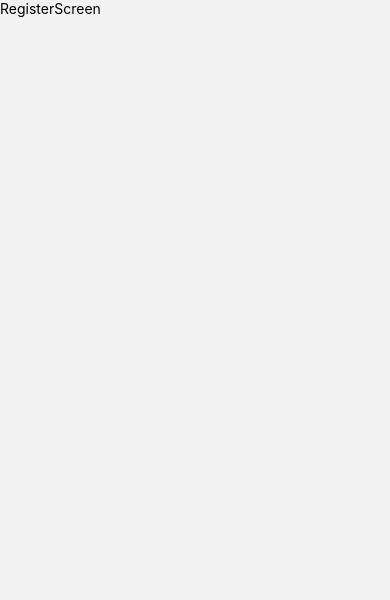
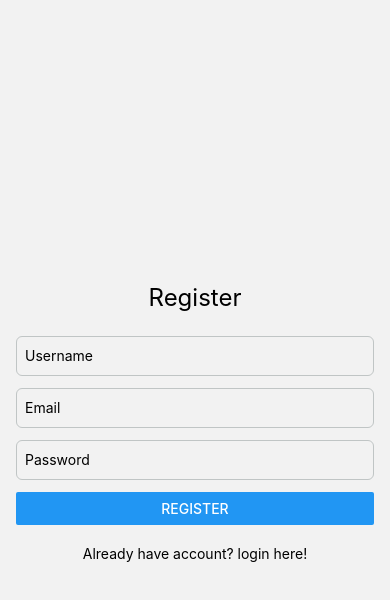
Before and after one commit to parshurambagade/chat-studio, a React Native app: screen /Register in a window 390 px wide. Shown: the top 600 px of the page. Built offline with nearby package versions, Linux system fonts and the light colour scheme.

Commit message:
login and register screens

```diff
--- a/components/StackNavigator.js
+++ b/components/StackNavigator.js
@@ -8,8 +8,8 @@ const Stack = createStackNavigator();
 export const StackNavigator = () =>  {
   return (
     <NavigationContainer>
-    <Stack.Navigator>
-      <Stack.Screen name="Home" component={LoginScreen} options={{headerShown: false}} />
+    <Stack.Navigator initialRouteName="Login">
+      <Stack.Screen name="Login" component={LoginScreen} options={{headerShown: false}} />
       <Stack.Screen name="Register" component={RegisterScreen}  options={{headerShown: false}}/>
     </Stack.Navigator>
     </NavigationContainer>
--- a/screens/LoginScreen.js
+++ b/screens/LoginScreen.js
@@ -1,14 +1,78 @@
-import { StyleSheet, Text, View } from 'react-native'
-import React from 'react'
+import React, { useState } from 'react';
+import { View, Text, TextInput, Button, StyleSheet, Alert, Pressable, KeyboardAvoidingView } from 'react-native';
 
-const LoginScreen = () => {
+
+const LoginScreen = ({navigation}) => {
+  const [email, setEmail] = useState('');
+  const [password, setPassword] = useState('');
+
+  const handleLogin = () => {
+    // Place your login logic here
+    if (email === 'user@example.com' && password === 'password') {
+      Alert.alert('Login Successful');
+    } else {
+      Alert.alert('Invalid Email or Password');
+    }
+  };
+
   return (
-    <View>
-      <Text>LoginScreen</Text>
+
+    <View style={styles.container}>
+      <Text style={styles.title}>Login</Text>
+      <TextInput
+        style={styles.input}
+        placeholder="Email"
+        keyboardType="email-address"
+        onChangeText={text => setEmail(text)}
+        value={email}
+      />
+      <TextInput
+        style={styles.input}
+        placeholder="Password"
+        secureTextEntry
+        onChangeText={text => setPassword(text)}
+        value={password}
+      />
+      <Button title="Login" onPress={handleLogin} style={styles.button} />
+
+      <Pressable style={styles.signupLink} onPress={() => navigation.navigate("Register")}>
+      <Text>New here? Create account!</Text>
+      </Pressable>
     </View>
-  )
-}
 
-export default LoginScreen
+  );
+};
 
-const styles = StyleSheet.create({})
+const styles = StyleSheet.create({
+  container: {
+    flex: 1,
+    justifyContent: 'center',
+    padding: 16,
+  },
+  title: {
+    fontSize: 24,
+    marginBottom: 24,
+    textAlign: 'center',
+  },
+  input: {
+    height: 40,
+    borderColor: '#c0c5c5',
+    borderWidth: 1,
+    marginBottom: 12,
+    paddingHorizontal: 8,
+    borderRadius: 6
+  },
+
+  button: {
+    borderRadius: 6,
+  },
+
+  signupLink: {
+    marginTop:20,
+    // flex: 1,
+    justifyContent: "center",
+    alignItems: "center"
+  }
+});
+
+export default LoginScreen;
--- a/screens/RegisterScreen.js
+++ b/screens/RegisterScreen.js
@@ -1,14 +1,83 @@
-import { StyleSheet, Text, View } from 'react-native'
-import React from 'react'
+import React, { useState } from 'react';
+import { View, Text, StyleSheet, Button, Pressable } from 'react-native';
+import { TextInput } from 'react-native-gesture-handler';
 
-const RegisterScreen = () => {
+const RegisterScreen = ({navigation}) => {
+  const [email, setEmail] = useState('');
+  const [username, setUsername] = useState('');
+  const [password, setPassword] = useState('');
+
+  const handleRegister = () => {
+    // Place your Register logic here
+    if (email === 'user@example.com' && password === 'password') {
+      Alert.alert('Register Successful');
+    } else {
+      Alert.alert('Invalid Email or Password');
+    }
+  };
+
   return (
-    <View>
-      <Text>RegisterScreen</Text>
-    </View>
-  )
-}
+  <View style={styles.container}>
+  <Text style={styles.title}>Register</Text>
+    <TextInput
+      style={styles.input}
+      placeholder="Username"
+      onChangeText={text => setUsername(text)}
+      value={username}
+    />
+    <TextInput
+      style={styles.input}
+      placeholder="Email"
+      keyboardType="email-address"
+      onChangeText={text => setEmail(text)}
+      value={email}
+    />
+    <TextInput
+      style={styles.input}
+      placeholder="Password"
+      secureTextEntry
+      onChangeText={text => setPassword(text)}
+      value={password}
+    />
+    <Button title="Register" onPress={handleRegister} style={styles.button} />
 
-export default RegisterScreen
+    <Pressable style={styles.signupLink} onPress={() => navigation.navigate("Login")}>
+    <Text>Already have account? login here!</Text>
+    </Pressable>
+  </View>
+  );
+};
 
-const styles = StyleSheet.create({})
+const styles = StyleSheet.create({
+  container: {
+    flex: 1,
+    justifyContent: 'center',
+    padding: 16,
+  },
+  title: {
+    fontSize: 24,
+    marginBottom: 24,
+    textAlign: 'center',
+  },
+  input: {
+    height: 40,
+    borderColor: '#c0c5c5',
+    borderWidth: 1,
+    marginBottom: 12,
+    paddingHorizontal: 8,
+    borderRadius: 6
+  },
+
+  button: {
+    borderRadius: 6,
+  },
+
+  signupLink: {
+    marginTop:20,
+    // flex: 1,
+    justifyContent: "center",
+    alignItems: "center"
+  }
+});
+
+export default RegisterScreen;
```
